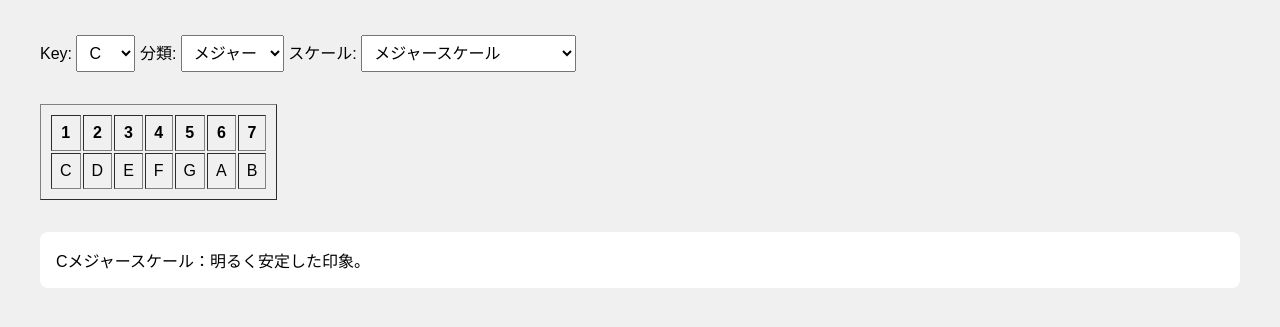
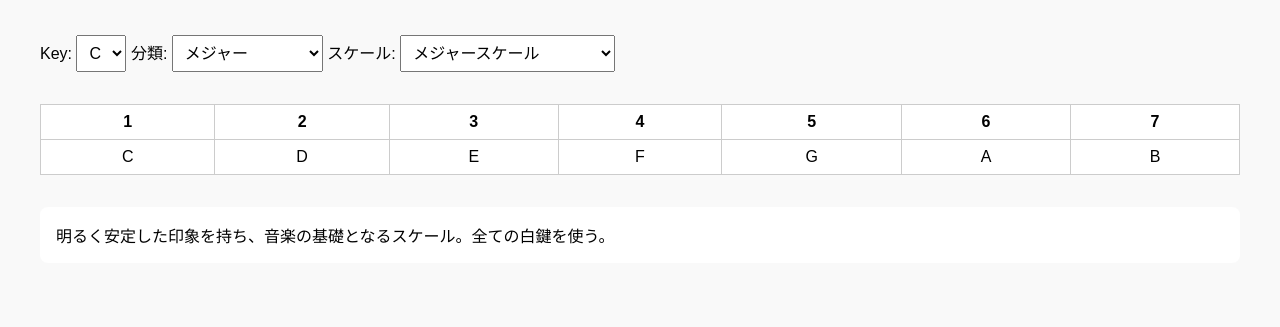
Before and after one commit to akito0802/scale, a plain HTML site: page index.html in a window 1280 px wide. Shown: the part 101-428 px from the top of the page. Drawn offline with Linux system fonts and the light colour scheme.

Commit message:
Add files via upload

```diff
--- a/index.html
+++ b/index.html
@@ -2,13 +2,15 @@
 <!DOCTYPE html>
 <html lang="ja">
 <head>
-  <meta charset="UTF-8" />
-  <meta name="viewport" content="width=device-width, initial-scale=1.0" />
-  <title>Tber Scale Viewer</title>
+  <meta charset="UTF-8">
+  <meta name="viewport" content="width=device-width, initial-scale=1.0">
+  <title>Tber Scale Viewer - Full Restored</title>
   <style>
-    body { font-family: sans-serif; padding: 2rem; background: #f0f0f0; }
+    body { font-family: sans-serif; padding: 2rem; background: #f9f9f9; }
     select, table { margin: 1rem 0; padding: 0.5rem; font-size: 1rem; }
     .description { margin-top: 2rem; padding: 1rem; background: #fff; border-radius: 8px; }
+    table { border-collapse: collapse; width: 100%; background: white; }
+    th, td { border: 1px solid #ccc; padding: 8px; text-align: center; }
   </style>
 </head>
 <body>
@@ -23,58 +25,55 @@
   <select id="scale"></select>
 
   <div id="output">
-    <table id="notes-table" border="1" cellpadding="8"></table>
+    <table id="notes-table"></table>
     <div id="description" class="description"></div>
   </div>
 
   <script>
-    const data = {};
-    const keys = ["C", "C#", "D", "Eb", "E", "F", "F#", "G", "Ab", "A", "Bb", "B"];
-    const groups = {
-      "メジャー": ["メジャースケール", "メジャーペンタトニック", "メジャーブルース"],
-      "マイナー": ["ナチュラルマイナー", "ハーモニックマイナー", "メロディックマイナー", "マイナーペンタトニック", "マイナーブルース"]
+    const data = {
+      "C": {
+        "メジャー": {
+          "メジャースケール": {
+            notes: [["1", "C"], ["2", "D"], ["3", "E"], ["4", "F"], ["5", "G"], ["6", "A"], ["7", "B"]],
+            description: "明るく安定した印象を持ち、音楽の基礎となるスケール。全ての白鍵を使う。"
+          },
+          "メジャーペンタトニック": {
+            notes: [["1", "C"], ["2", "D"], ["3", "E"], ["5", "G"], ["6", "A"]],
+            description: "5音構成で明るくシンプルな響き。フォークやポップスに多用される。"
+          }
+        },
+        "チャーチモード": {
+          "アイオニアン（Ionian）": {
+            notes: [["1", "C"], ["2", "D"], ["3", "E"], ["4", "F"], ["5", "G"], ["6", "A"], ["7", "B"]],
+            description: "メジャースケールと同じ構成で、明るくバランスが良いモード。"
+          },
+          "ドリアン（Dorian）": {
+            notes: [["1", "C"], ["2", "D"], ["♭3", "Eb"], ["4", "F"], ["5", "G"], ["6", "A"], ["♭7", "Bb"]],
+            description: "ナチュラルマイナーに似ているが6度がメジャー。ジャズやファンクで使われる。"
+          },
+          "フリジアン（Phrygian）": {
+            notes: [["1", "C"], ["♭2", "Db"], ["♭3", "Eb"], ["4", "F"], ["5", "G"], ["♭6", "Ab"], ["♭7", "Bb"]],
+            description: "エキゾチックで暗く緊張感のある響き。スペイン音楽などに使われる。"
+          },
+          "リディアン（Lydian）": {
+            notes: [["1", "C"], ["2", "D"], ["3", "E"], ["#4", "F#"], ["5", "G"], ["6", "A"], ["7", "B"]],
+            description: "メジャースケールに#4を加えた浮遊感のある響き。映画音楽にも多い。"
+          },
+          "ミクソリディアン（Mixolydian）": {
+            notes: [["1", "C"], ["2", "D"], ["3", "E"], ["4", "F"], ["5", "G"], ["6", "A"], ["♭7", "Bb"]],
+            description: "メジャースケールに♭7を加えたブルージーな印象。ロックなどで多用。"
+          },
+          "エオリアン（Aeolian）": {
+            notes: [["1", "C"], ["2", "D"], ["♭3", "Eb"], ["4", "F"], ["5", "G"], ["♭6", "Ab"], ["♭7", "Bb"]],
+            description: "ナチュラルマイナーと同じ構成。哀愁のある音階。"
+          },
+          "ロクリアン（Locrian）": {
+            notes: [["1", "C"], ["♭2", "Db"], ["♭3", "Eb"], ["4", "F"], ["♭5", "Gb"], ["♭6", "Ab"], ["♭7", "Bb"]],
+            description: "不安定で緊張感が強く、独特なサウンド。"
+          }
+        }
+      }
     };
-
-    const baseScales = {
-      "メジャースケール": { intervals: ["1", "2", "3", "4", "5", "6", "7"], desc: "明るく安定した印象。" },
-      "メジャーペンタトニック": { intervals: ["1", "2", "3", "5", "6"], desc: "5音で構成され、民謡などでも使われる。" },
-      "メジャーブルース": { intervals: ["1", "2", "♭3", "3", "5", "6"], desc: "ブルージーな響きに明るさを加えたスケール。" },
-      "ナチュラルマイナー": { intervals: ["1", "2", "♭3", "4", "5", "♭6", "♭7"], desc: "悲しげで内省的な雰囲気。" },
-      "ハーモニックマイナー": { intervals: ["1", "2", "♭3", "4", "5", "♭6", "7"], desc: "クラシックやラテン的な響き。" },
-      "メロディックマイナー": { intervals: ["1", "2", "♭3", "4", "5", "6", "7"], desc: "上行と下行で変化することもある。" },
-      "マイナーペンタトニック": { intervals: ["1", "♭3", "4", "5", "♭7"], desc: "ロックなどで頻繁に使用される5音スケール。" },
-      "マイナーブルース": { intervals: ["1", "♭3", "4", "♭5", "5", "♭7"], desc: "ブルースの中心的スケール。" }
-    };
-
-    const chromatic = ["C", "C#", "D", "Eb", "E", "F", "F#", "G", "Ab", "A", "Bb", "B"];
-
-    function transpose(note, semitones) {
-      const i = chromatic.indexOf(note);
-      return chromatic[(i + semitones + 12) % 12];
-    }
-
-    function getNoteByInterval(root, interval) {
-      const semitoneMap = {
-        "1": 0, "2": 2, "3": 4, "4": 5, "5": 7, "6": 9, "7": 11,
-        "♭2": 1, "♭3": 3, "♯4": 6, "♭5": 6, "♯5": 8, "♭6": 8, "♭7": 10
-      };
-      return transpose(root, semitoneMap[interval] ?? 0);
-    }
-
-    keys.forEach(key => {
-      data[key] = {};
-      for (let group in groups) {
-        data[key][group] = {};
-        groups[group].forEach(scale => {
-          const intervals = baseScales[scale].intervals;
-          const notes = intervals.map(i => [i, getNoteByInterval(key, i)]);
-          data[key][group][scale] = {
-            notes: notes,
-            description: `${key}${scale}：` + baseScales[scale].desc
-          };
-        });
-      }
-    });
 
     const keySelect = document.getElementById("key");
     const groupSelect = document.getElementById("group");
@@ -84,12 +83,12 @@
 
     function updateKeyOptions() {
       keySelect.innerHTML = "";
-      keys.forEach(k => {
+      for (let key in data) {
         const opt = document.createElement("option");
-        opt.value = k;
-        opt.textContent = k;
+        opt.value = key;
+        opt.textContent = key;
         keySelect.appendChild(opt);
-      });
+      }
     }
 
     function updateGroupOptions(key) {
@@ -113,23 +112,32 @@
     }
 
     function updateDisplay(key, group, scale) {
-      const notes = data[key][group][scale].notes;
-      const desc = data[key][group][scale].description;
-      notesTable.innerHTML = "<tr>" + notes.map(n => `<th>${n[0]}</th>`).join("") + "</tr>";
-      notesTable.innerHTML += "<tr>" + notes.map(n => `<td>${n[1]}</td>`).join("") + "</tr>";
+      const scaleData = data[key][group][scale];
+      if (!scaleData) return;
+      const notes = scaleData.notes;
+      const desc = scaleData.description;
+      let headerRow = "<tr>";
+      let valueRow = "<tr>";
+      notes.forEach(note => {
+        headerRow += `<th>${note[0]}</th>`;
+        valueRow += `<td>${note[1]}</td>`;
+      });
+      headerRow += "</tr>";
+      valueRow += "</tr>";
+      notesTable.innerHTML = headerRow + valueRow;
       descriptionBox.textContent = desc;
     }
 
     keySelect.addEventListener("change", () => {
-      const prevGroup = groupSelect.value;
-      const prevScale = scaleSelect.value;
+      const currentGroup = groupSelect.value;
+      const currentScale = scaleSelect.value;
       updateGroupOptions(keySelect.value);
-      if (data[keySelect.value][prevGroup]) {
-        groupSelect.value = prevGroup;
-        updateScaleOptions(keySelect.value, prevGroup);
-        if (data[keySelect.value][prevGroup][prevScale]) {
-          scaleSelect.value = prevScale;
-          updateDisplay(keySelect.value, prevGroup, prevScale);
+      if (data[keySelect.value][currentGroup]) {
+        groupSelect.value = currentGroup;
+        updateScaleOptions(keySelect.value, currentGroup);
+        if (data[keySelect.value][currentGroup][currentScale]) {
+          scaleSelect.value = currentScale;
+          updateDisplay(keySelect.value, currentGroup, currentScale);
         }
       }
     });
@@ -143,7 +151,6 @@
       updateDisplay(keySelect.value, groupSelect.value, scaleSelect.value);
     });
 
-    // 初期化
     updateKeyOptions();
     updateGroupOptions("C");
     updateScaleOptions("C", "メジャー");
```
